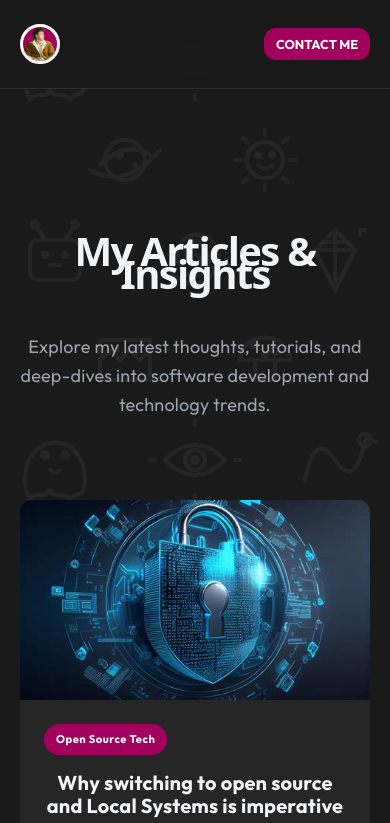
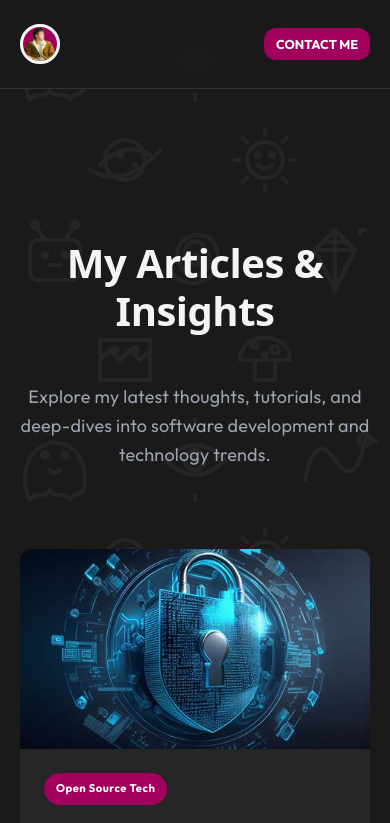
Before and after one commit to zivejosh/my-personal-website, a React (Vite) app: page /articles in a window 390 px wide. Shown: the top 823 px of the page. Built offline with nearby package versions, Linux system fonts and the light colour scheme.

Commit message:
Adjusts the title of the articles page so that it fits on mobile

```diff
--- a/src/Pages/Articles/Articles.css
+++ b/src/Pages/Articles/Articles.css
@@ -94,5 +94,7 @@
   }
   .articles-page-header h1 {
     font-size: 2.5rem;
+    line-height: 1.2;
+    letter-spacing: -0.5px;
   }
 }
```
